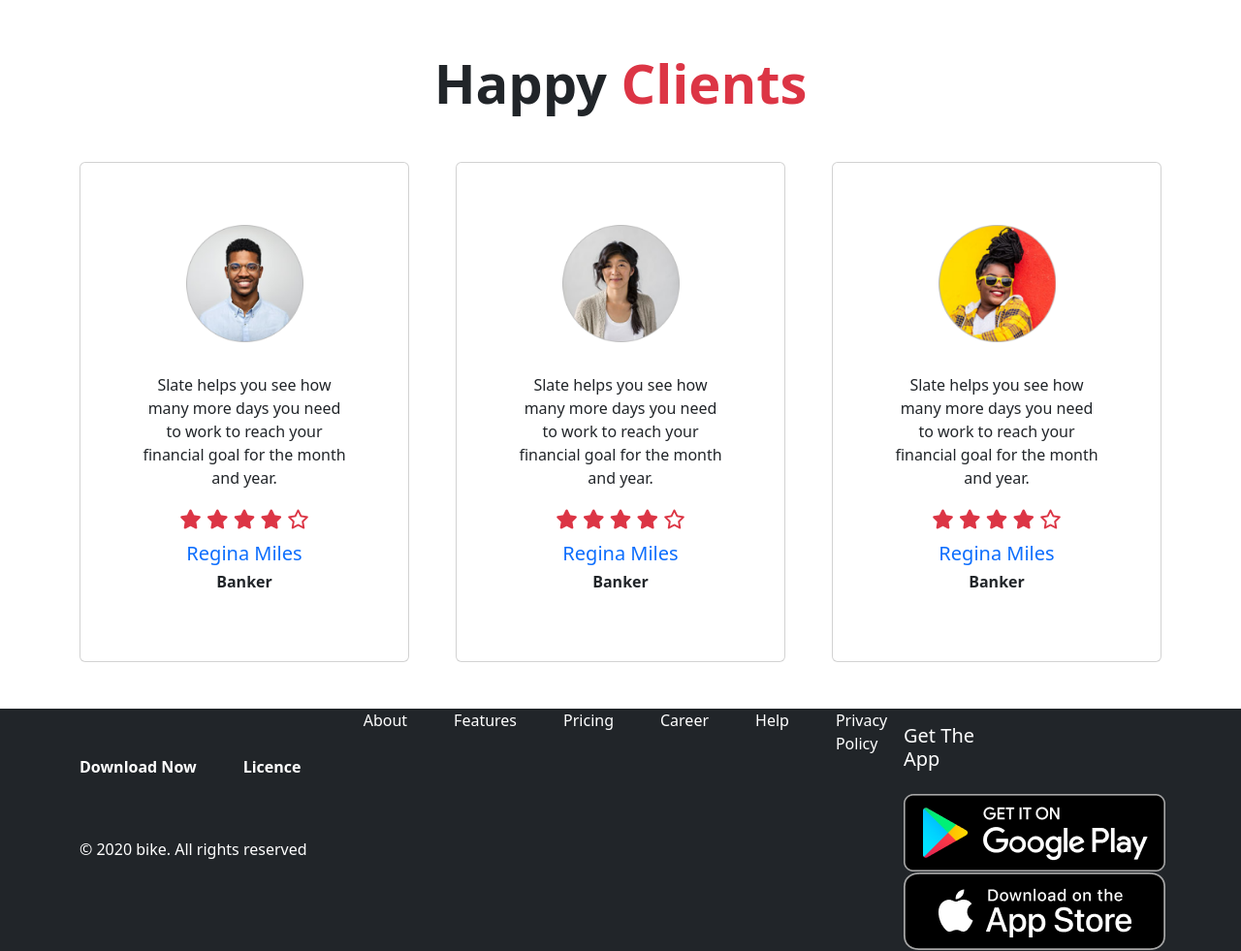
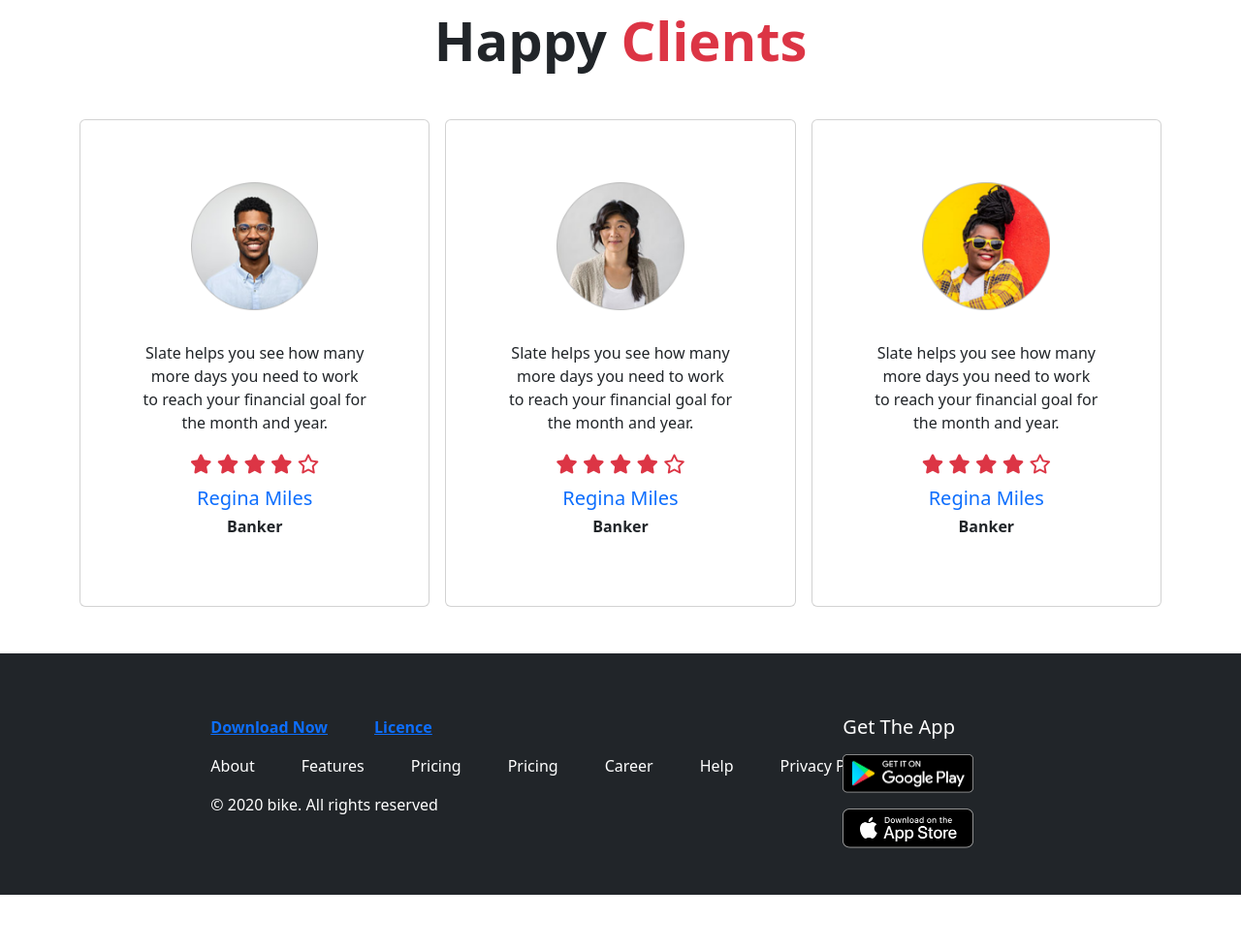
Before and after one commit to afransami/biker-zone, a plain HTML site: page index.html in a window 1280 px wide. Shown: the part 1762-2743 px from the top of the page at 97% size. After the commit the page ends 2685 px from the top, so only its background shows below. Drawn offline with Linux system fonts and the light colour scheme.

Commit message:
finished

```diff
--- a/index.html
+++ b/index.html
@@ -167,7 +167,7 @@
     <!-- <main> -->
 
     <main>
-      <section class="text-start text-md-center mt-5">
+      <section class="container text-start text-md-center mt-5">
         <h1 class="fw-semibold">Fetured Bikes In This Year</h1>
         <p class="text-danger fw-bold">Best bike collection</p>
         <hr class="text-danger w-25 mx-auto"/>
@@ -257,7 +257,7 @@
         <h1 class="text-center my-5 display-4 fw-bold">
           Happy <span class="text-danger">Clients</span>
         </h1>
-        <div class="row row-cols-1 row-cols-md-3 g-5">
+        <div class="row row-cols-1 row-cols-md-3 g-3">
           <div class="col">
             <div class="card text-center p-5 mx-auto">
               <img
@@ -340,35 +340,36 @@
 
     </main>
 
-    <footer class="bg-dark text-white mt-5 me-auto">
-      <section class="container d-flex justify-content-between">
-        <div class="row row-cols-1 row-cols-sm-2 row-cols-md-3">
+    <footer class="bg-dark text-white">
+      <section class="d-flex align-items-center justify-content-between row row-cols-1 row-cols-sm-2 row-cols-md-3">
+          <div class="col container">
+            <div class="col">
               <div class="col">
                 <ul class="list-unstyled fw-semibold d-flex pt-5">
-              <li class="me-5">Download Now</li>
-              <li class="">Licence</li>
+                  <a href="#"><li class="me-5">Download Now</li></a>
+                  <a href="#"><li class="">Licence</li></a>
                 </ul>
               </div>
-          <div class="col d-flex me-5 fw-normal">
-            <div class="col me-5">About</div>
-            <div class="col me-5">Features</div>
-            <div class="col me-5">Pricing</div>
-            <div class="col me-5">Career</div>
-            <div class="col me-5">Help</div>
-            <div class="col me-5">Privacy Policy</div>
+              <div class="col d-flex justify-content-between text-nowrap">
+              <div class="me-5">About</div>
+              <div class="me-5">Features</div>
+              <div class="me-5">Pricing</div>
+              <div class="me-5">Pricing</div>
+              <div class="me-5">Career</div>
+              <div class="me-5">Help</div>
+              <div class="me-5">Privacy Policy</div>
             </div>
             <div class="pt-3 py-5 col">
               <p>&copy 2020 bike. All rights reserved</p>
             </div>
           </div>
+          </div>
 
-        <div class="row row-cols-1 row-cols-sm-2 row-cols-md-3">
-          <div class="col g-3">
+          <div class="d-flex mb-5">
+            <div class="mt-5 pt-3">
                 <h5>Get The App</h5>
-            <div class="col d-flex flex-column pt-3">
-              <div class="col"><img src="./images/android.png" alt=""></div>
-              <div class="col"><img src="./images/ios.png" alt=""></div>
-            </div>
+                <div><img class="h-50 w-50 mt-2" src="./images/android.png" alt=""></div>
+                <div><img class="h-50 w-50 mt-3" src="./images/ios.png" alt=""></div>
                 </div>
               </div>
       </section>
```
Lines whose indentation alone changed are shown as unchanged.
